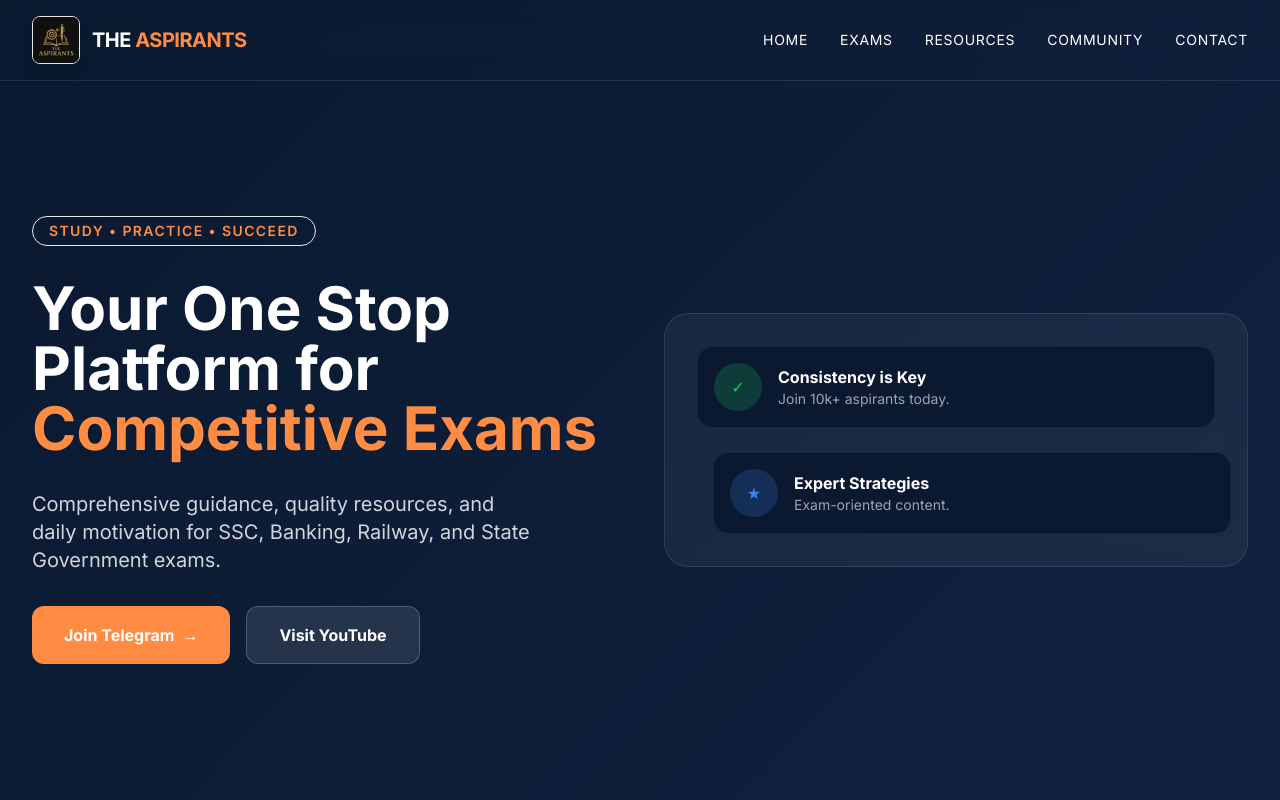
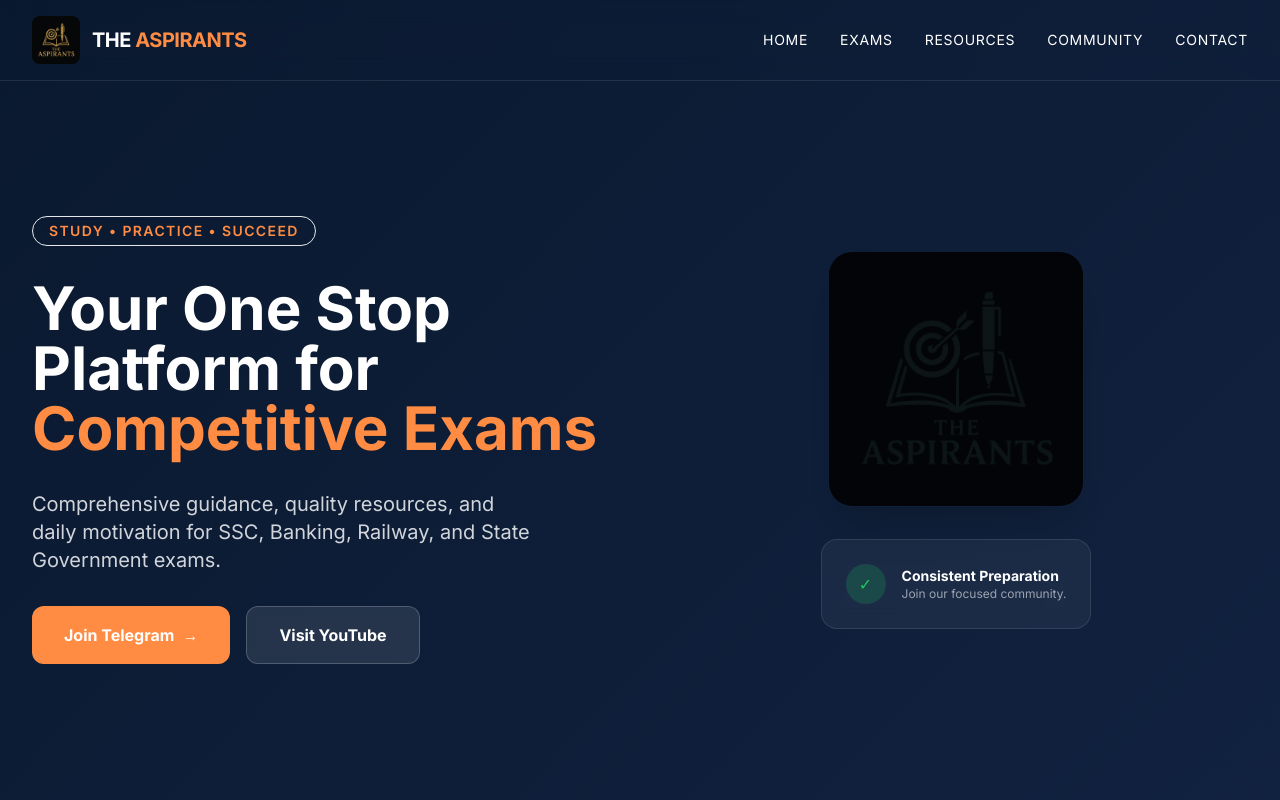
Before and after one commit to AKHILESHPARMAR07/The_Aspirants, a plain HTML site: page index.html in a window 1280 px wide. Shown: the top 800 px of the page. Drawn offline with nearby package versions, Linux system fonts and the light colour scheme.

Commit message:
Update index.html
Change in gmail section and in home page.

```diff
--- a/index.html
+++ b/index.html
@@ -37,6 +37,13 @@
             transform: translateY(-2px);
             box-shadow: 0 10px 15px -3px rgba(0, 0, 0, 0.1);
         }
+
+        /* Logo Transparency Effect */
+        .logo-transparent {
+            mix-blend-mode: multiply;
+            filter: contrast(1.1);
+            opacity: 0.9;
+        }
     </style>
 </head>
 <body class="bg-gray-50 text-gray-800">
@@ -46,7 +53,7 @@
         <div class="max-w-7xl mx-auto px-4 sm:px-6 lg:px-8">
             <div class="flex justify-between items-center h-20">
                 <div class="flex items-center space-x-3">
-                    <img src="The-aspirants-logo.jpeg" alt="Logo" class="h-12 w-12 rounded-lg object-cover shadow-lg border border-orange-accent/30" onerror="this.src='https://via.placeholder.com/150?text=TA'">
+                    <img src="The-aspirants-logo.jpeg" alt="Logo" class="h-12 w-12 rounded-lg object-cover logo-transparent" onerror="this.src='https://via.placeholder.com/150?text=TA'">
                     <span class="text-xl font-bold tracking-tight">THE <span class="text-orange-accent">ASPIRANTS</span></span>
                 </div>
 
@@ -100,23 +107,17 @@
                     </a>
                 </div>
             </div>
-            <div class="hidden md:block relative">
-                <div class="absolute -top-10 -right-10 w-64 h-64 bg-orange-accent/10 rounded-full blur-3xl"></div>
-                <div class="glass-card p-8 rounded-3xl border border-white/10 relative z-10">
-                    <div class="space-y-6">
-                        <div class="p-4 bg-navy rounded-2xl flex items-center space-x-4 border border-white/5">
-                            <div class="w-12 h-12 bg-green-500/20 rounded-full flex items-center justify-center text-green-500">✓</div>
-                            <div>
-                                <h4 class="text-white font-bold">Consistency is Key</h4>
-                                <p class="text-gray-400 text-sm">Join 10k+ aspirants today.</p>
-                            </div>
-                        </div>
-                        <div class="p-4 bg-navy rounded-2xl flex items-center space-x-4 border border-white/5 translate-x-4">
-                            <div class="w-12 h-12 bg-blue-500/20 rounded-full flex items-center justify-center text-blue-500">★</div>
-                            <div>
-                                <h4 class="text-white font-bold">Expert Strategies</h4>
-                                <p class="text-gray-400 text-sm">Exam-oriented content.</p>
-                            </div>
+            <div class="hidden md:block relative text-center">
+                <div class="absolute inset-0 bg-orange-accent/10 rounded-full blur-3xl"></div>
+                <!-- Main Feature Logo -->
+                <img src="The-aspirants-logo.jpeg" alt="The Aspirants Main" class="mx-auto w-64 h-64 rounded-3xl object-cover logo-transparent shadow-2xl relative z-10 border border-white/10" onerror="this.style.display='none'">
+
+                <div class="mt-8 glass-card p-6 rounded-2xl border border-white/10 relative z-10 inline-block">
+                    <div class="flex items-center space-x-4">
+                        <div class="w-10 h-10 bg-green-500/20 rounded-full flex items-center justify-center text-green-500">✓</div>
+                        <div class="text-left">
+                            <h4 class="text-white font-bold text-sm">Consistent Preparation</h4>
+                            <p class="text-gray-400 text-xs">Join our focused community.</p>
                         </div>
                     </div>
                 </div>
@@ -339,7 +340,7 @@
                         </div>
                         <div class="flex items-center space-x-4">
                             <span class="text-orange-accent">📩</span>
-                            <span>support@theaspirants.in</span>
+                            <span>theaspirants4443@gmail.com</span>
                         </div>
                     </div>
                 </div>
@@ -376,7 +377,7 @@
             <div class="grid md:grid-cols-4 gap-12 mb-16">
                 <div class="col-span-2">
                     <div class="flex items-center space-x-3 mb-6">
-                        <img src="The-aspirants-logo.jpeg" alt="Logo" class="h-10 w-10 rounded-lg" onerror="this.src='https://via.placeholder.com/150'">
+                        <img src="The-aspirants-logo.jpeg" alt="Logo" class="h-10 w-10 rounded-lg logo-transparent" onerror="this.src='https://via.placeholder.com/150'">
                         <span class="text-2xl font-bold">THE <span class="text-orange-accent">ASPIRANTS</span></span>
                     </div>
                     <p class="text-gray-400 max-w-sm mb-6">
@@ -471,5 +472,4 @@
         });
     </script>
 </body>
-
 </html>
```
